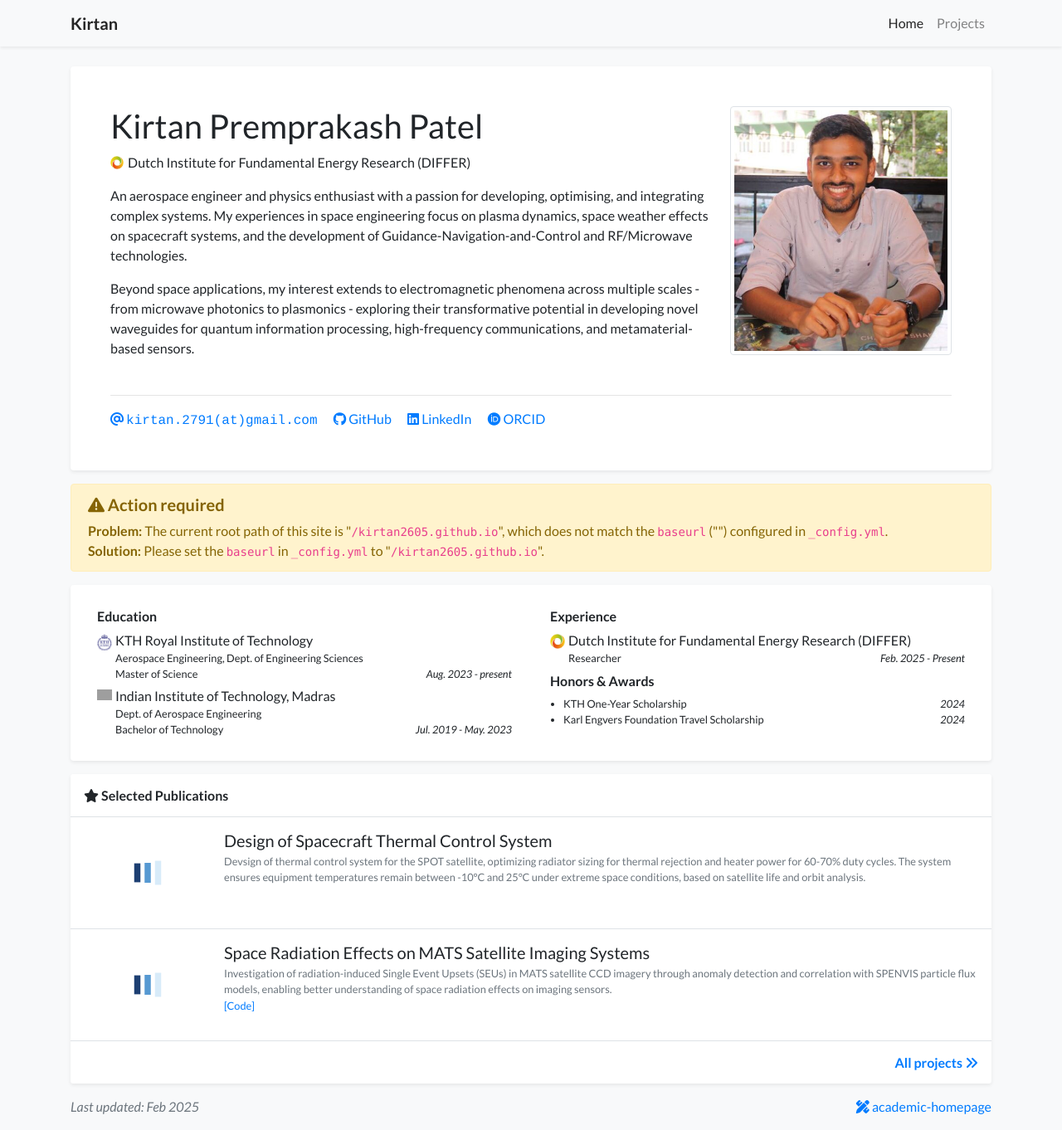
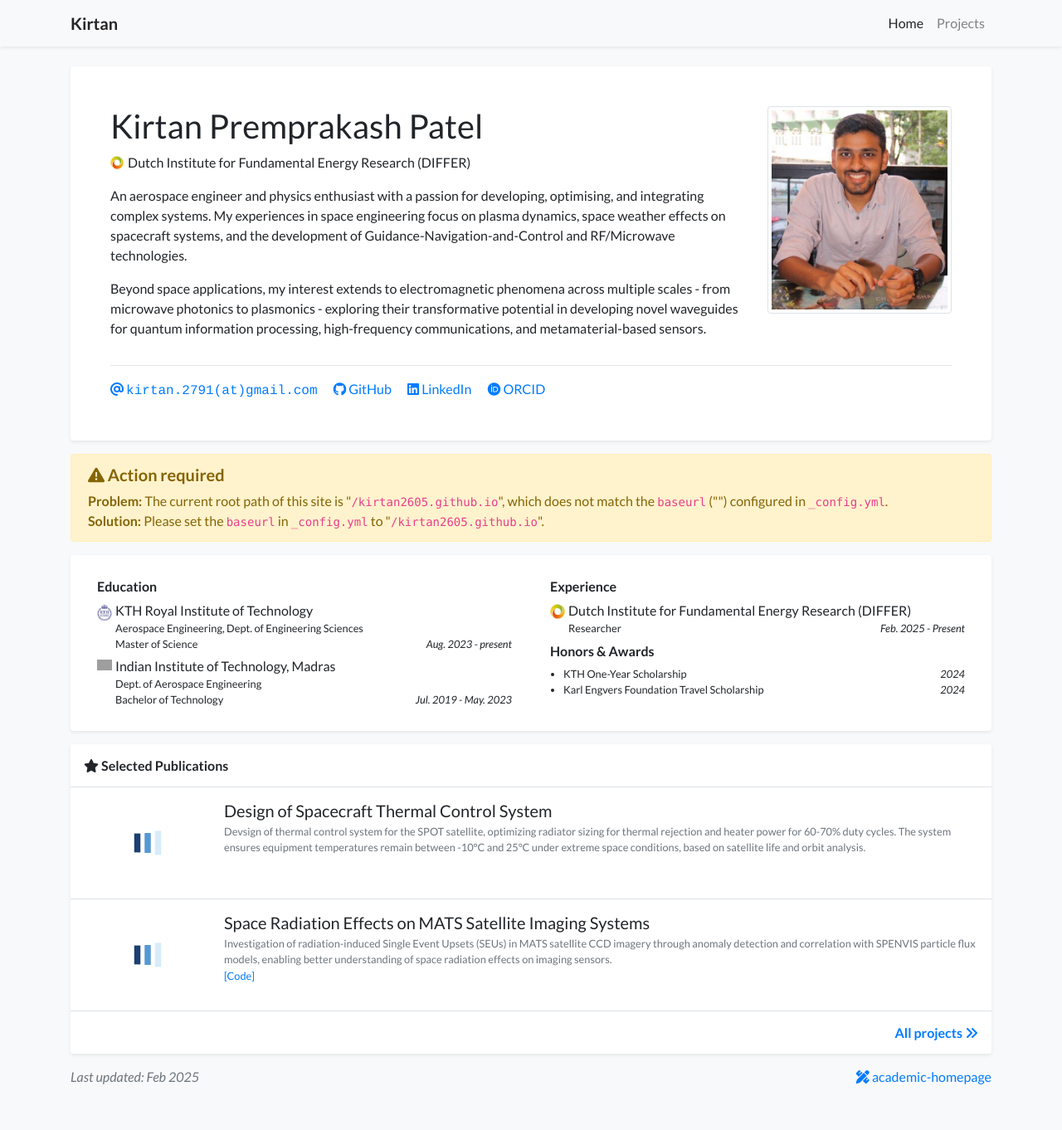
Before and after one commit to kirtan2605/kirtan2605.github.io, a Jekyll site: the page built from index.html, in a window 1280 px wide and 1362 px high. Shown: the whole window at 83% size. Built offline with Jekyll 4.4.1, drawn with Linux system fonts in a browser that asks for light colours; nearby versions of some CDN libraries; a style sheet for code colours, icons or effects is not loaded; grey boxes are pictures that could not be loaded.

Commit message:
Update profile_card.html

```diff
--- a/_includes/widgets/profile_card.html
+++ b/_includes/widgets/profile_card.html
@@ -10,7 +10,7 @@
                             <img
                                 src="{{ site.data.profile.portrait_url | relative_url }}"
                                 class="figure-img img-fluid img-thumbnail"
-                                style="height: 300px;"
+                                style="height: 250px;"
                                 data-toggle="tooltip"
                                 data-placement="top"
                                 title="{{ site.data.profile.portrait_caption }}">
```
